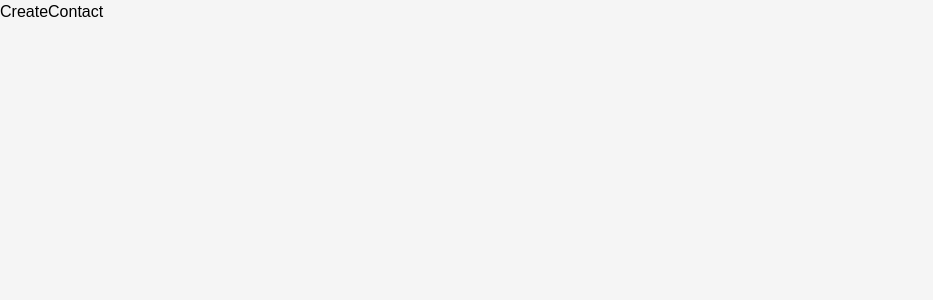
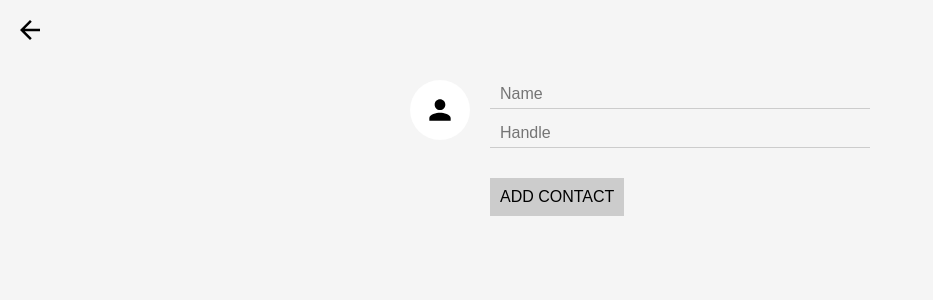
Before and after one commit to AhmedAlaaEzzt/contacts, a React (Create React App) app: page /create in a window 1280 px wide. Shown: the top 300 px of the page, without its empty margins (0-933 px from the left). Built offline with nearby package versions, Linux system fonts and the light colour scheme; no server answers.

Commit message:
create contact form ui

```diff
--- a/src/components/create-contact/create-contact.component.jsx
+++ b/src/components/create-contact/create-contact.component.jsx
@@ -1,13 +1,28 @@
 import { Component } from "react";
-
-class CreateContact extends Component{
-    render(){
-        return(
-            <div>
-                CreateContact
-            </div>
-        )
-    }
+import { Link } from "react-router-dom";
+import ImageInput from "../../ImageInput";
+class CreateContact extends Component {
+  render() {
+    return (
+      <div>
+        <Link className="close-create-contact" to="/">
+          Close
+        </Link>
+        <form className="create-contact-form">
+          <ImageInput
+            className="create-contact-avatar-input"
+            name="avatarURL"
+            maxHeight={64}
+          />
+          <div className="create-contact-details">
+              <input type='text' name='name' placeholder="Name" />
+              <input type='text' name='handle' placeholder="Handle" />
+              <button>Add Contact</button>
+          </div>
+        </form>
+      </div>
+    );
+  }
 }
 
 export default CreateContact;
```
